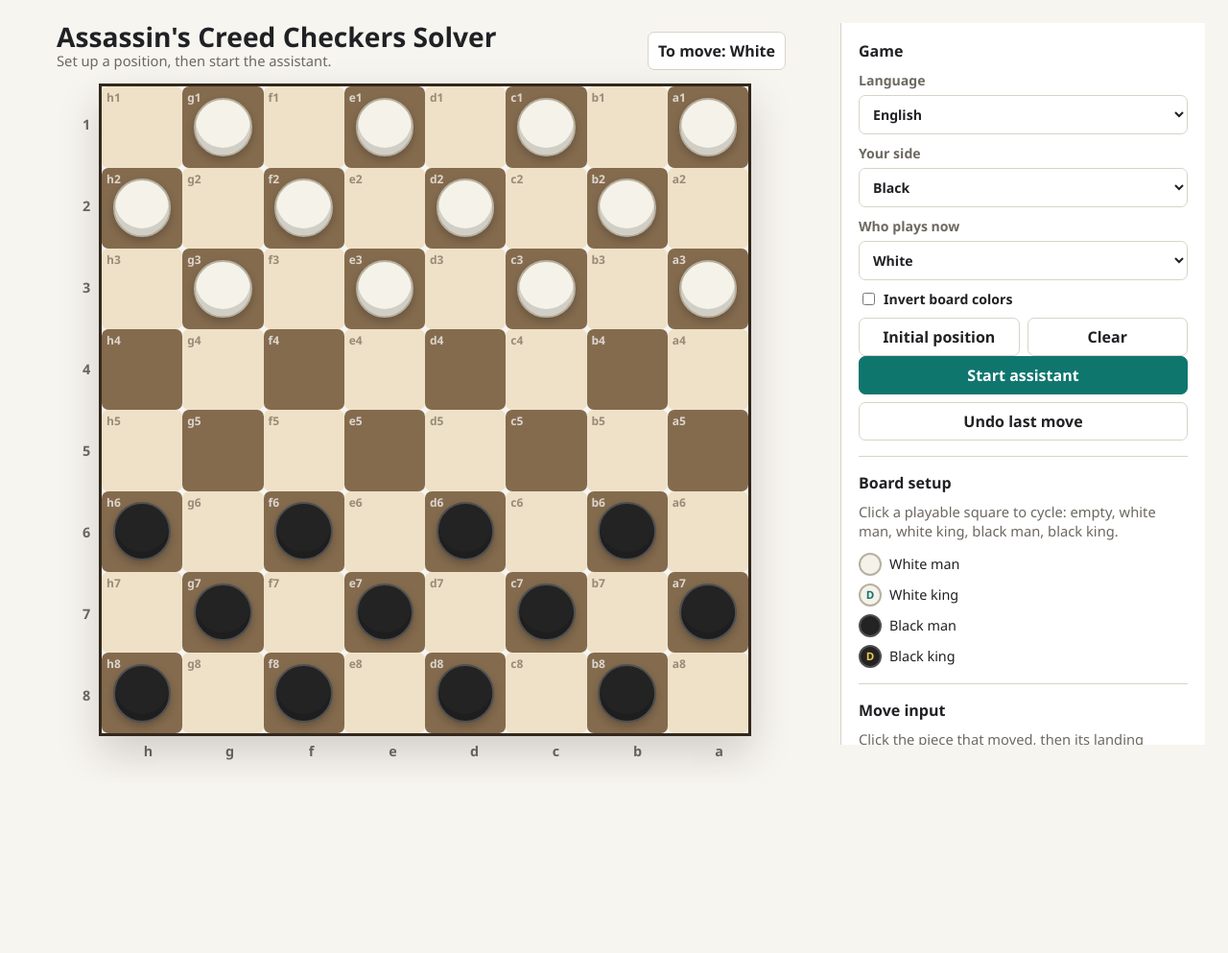
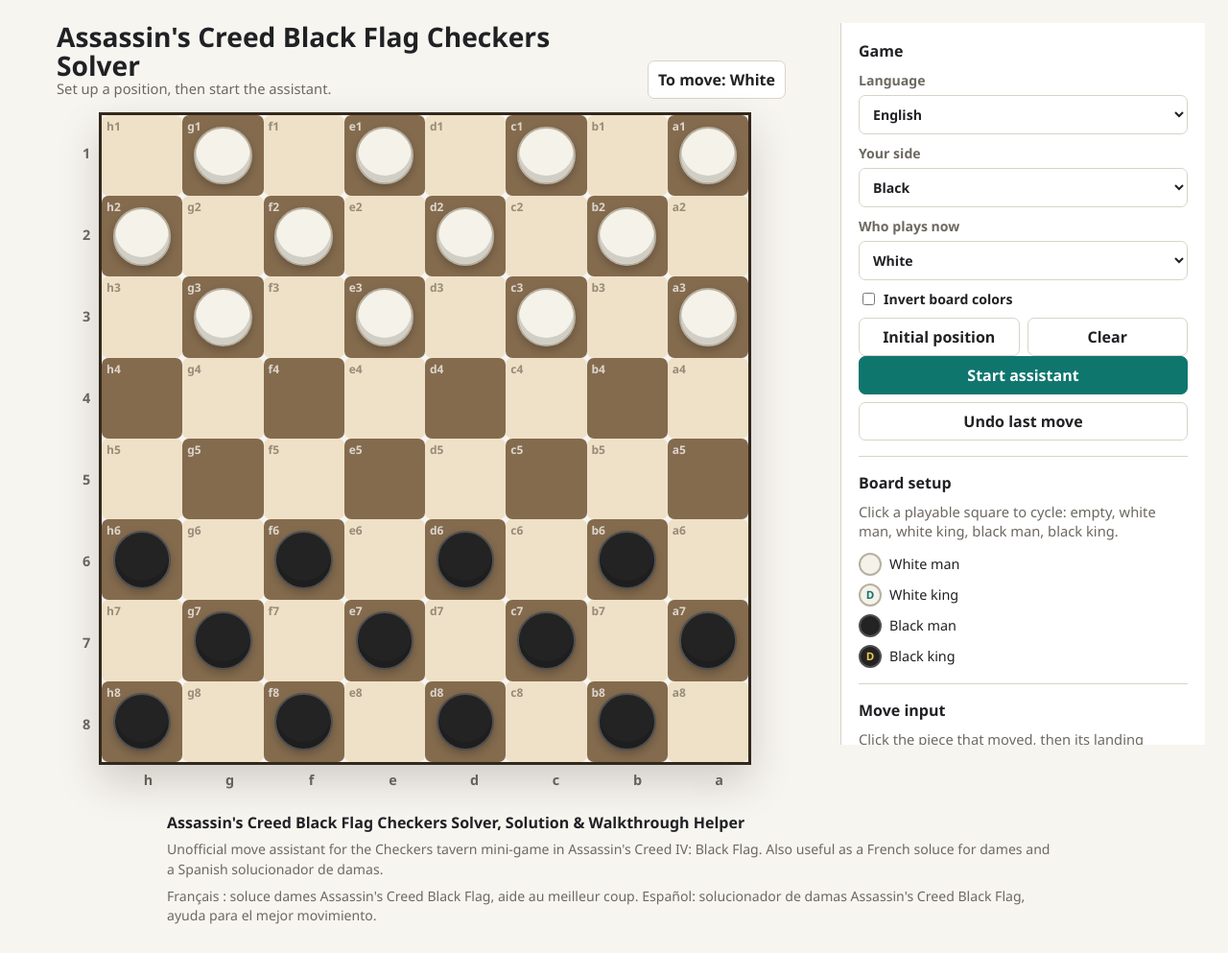
Before and after one commit to d2d25/assassins-creed-black-flag-checkers-solver, a website: page index.html in a window 1280 px wide. Shown: the whole page at 96% size. Before the commit the page ends 816 px from the top, so only its background shows below. Drawn offline with Linux system fonts and the light colour scheme.

Commit message:
Improve Black Flag SEO naming

```diff
--- a/app.js
+++ b/app.js
@@ -13,7 +13,7 @@
 ];
 const TRANSLATIONS = {
   fr: {
-    appTitle: "Assassin's Creed Checkers Solver",
+    appTitle: "Assassin's Creed Black Flag Checkers Solver",
     gameSection: "Partie",
     language: "Langue",
     yourSide: "Ton camp",
@@ -57,7 +57,7 @@
     undoneBest: "Coup annulé.",
   },
   en: {
-    appTitle: "Assassin's Creed Checkers Solver",
+    appTitle: "Assassin's Creed Black Flag Checkers Solver",
     gameSection: "Game",
     language: "Language",
     yourSide: "Your side",
@@ -101,7 +101,7 @@
     undoneBest: "Move undone.",
   },
   es: {
-    appTitle: "Assassin's Creed Checkers Solver",
+    appTitle: "Assassin's Creed Black Flag Checkers Solver",
     gameSection: "Partida",
     language: "Idioma",
     yourSide: "Tu bando",
--- a/index.html
+++ b/index.html
@@ -3,11 +3,21 @@
   <head>
     <meta charset="utf-8" />
     <meta name="viewport" content="width=device-width, initial-scale=1" />
-    <title>Assassin's Creed Checkers Solver</title>
+    <title>Assassin's Creed Black Flag Checkers Solver</title>
     <meta
       name="description"
-      content="Unofficial checkers solver for the Assassin's Creed board mini-game. Set up a position, enter moves by clicking, and get a suggested move."
+      content="Unofficial Assassin's Creed Black Flag Checkers Solver. Get help, solutions, and walkthrough-style move suggestions for the tavern checkers mini-game."
     />
+    <meta
+      name="keywords"
+      content="Assassin's Creed Black Flag checkers solver, AC4 checkers solution, Black Flag checkers walkthrough, soluce dames Assassin's Creed Black Flag, solucionador damas Assassin's Creed Black Flag"
+    />
+    <meta property="og:title" content="Assassin's Creed Black Flag Checkers Solver" />
+    <meta
+      property="og:description"
+      content="Unofficial solver and move helper for the Checkers tavern game in Assassin's Creed IV: Black Flag."
+    />
+    <meta property="og:type" content="website" />
     <link rel="stylesheet" href="./styles.css" />
   </head>
   <body>
@@ -15,7 +25,7 @@
       <section class="board-zone" aria-label="Plateau de dames 8 par 8">
         <div class="top-bar">
           <div>
-            <h1 data-i18n="appTitle">Assassin's Creed Checkers Solver</h1>
+            <h1 data-i18n="appTitle">Assassin's Creed Black Flag Checkers Solver</h1>
             <p id="statusText">Set up a position, then start the assistant.</p>
           </div>
           <div class="turn-badge" id="turnBadge">To move: White</div>
@@ -92,6 +102,17 @@
         </section>
       </aside>
     </main>
+    <footer class="seo-footer">
+      <h2>Assassin's Creed Black Flag Checkers Solver, Solution & Walkthrough Helper</h2>
+      <p>
+        Unofficial move assistant for the Checkers tavern mini-game in Assassin's Creed IV: Black Flag.
+        Also useful as a French soluce for dames and a Spanish solucionador de damas.
+      </p>
+      <p>
+        Français : soluce dames Assassin's Creed Black Flag, aide au meilleur coup.
+        Español: solucionador de damas Assassin's Creed Black Flag, ayuda para el mejor movimiento.
+      </p>
+    </footer>
 
     <script src="./app.js"></script>
   </body>
--- a/styles.css
+++ b/styles.css
@@ -386,6 +386,25 @@
   color: var(--danger);
 }
 
+.seo-footer {
+  max-width: 980px;
+  margin: 0 auto;
+  padding: 0 24px 28px;
+  color: var(--muted);
+  font-size: 0.88rem;
+  line-height: 1.45;
+}
+
+.seo-footer h2 {
+  color: var(--ink);
+  font-size: 1rem;
+  margin-bottom: 6px;
+}
+
+.seo-footer p + p {
+  margin-top: 8px;
+}
+
 @media (max-width: 920px) {
   .app-shell {
     grid-template-columns: 1fr;
```
Also changed, not shown: package.json (+8 -2 lines), README.md.
